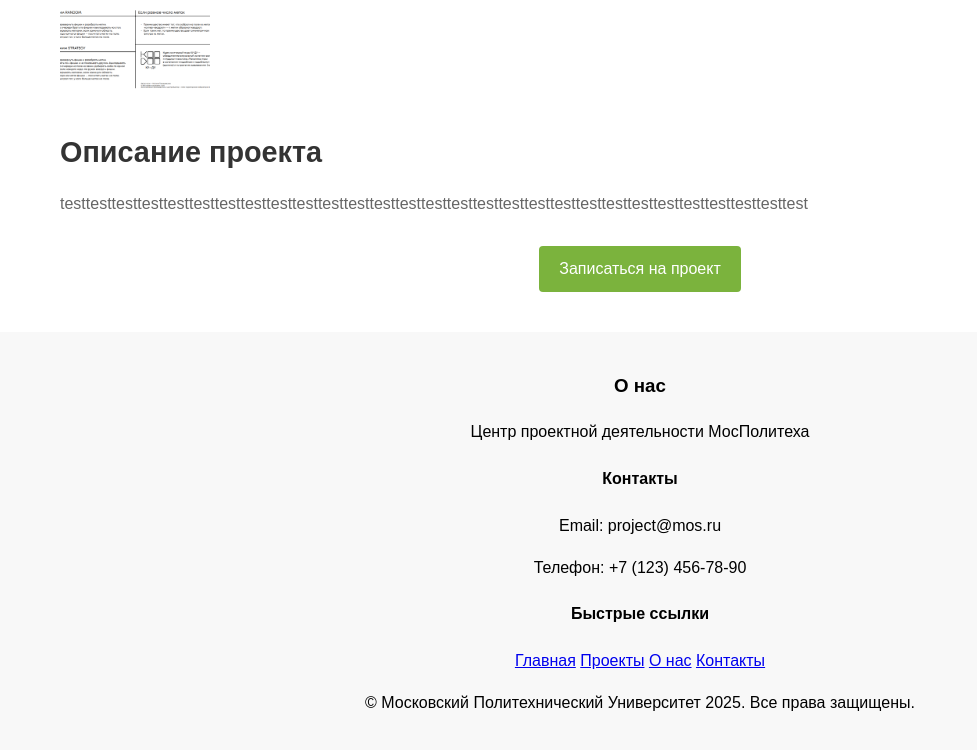
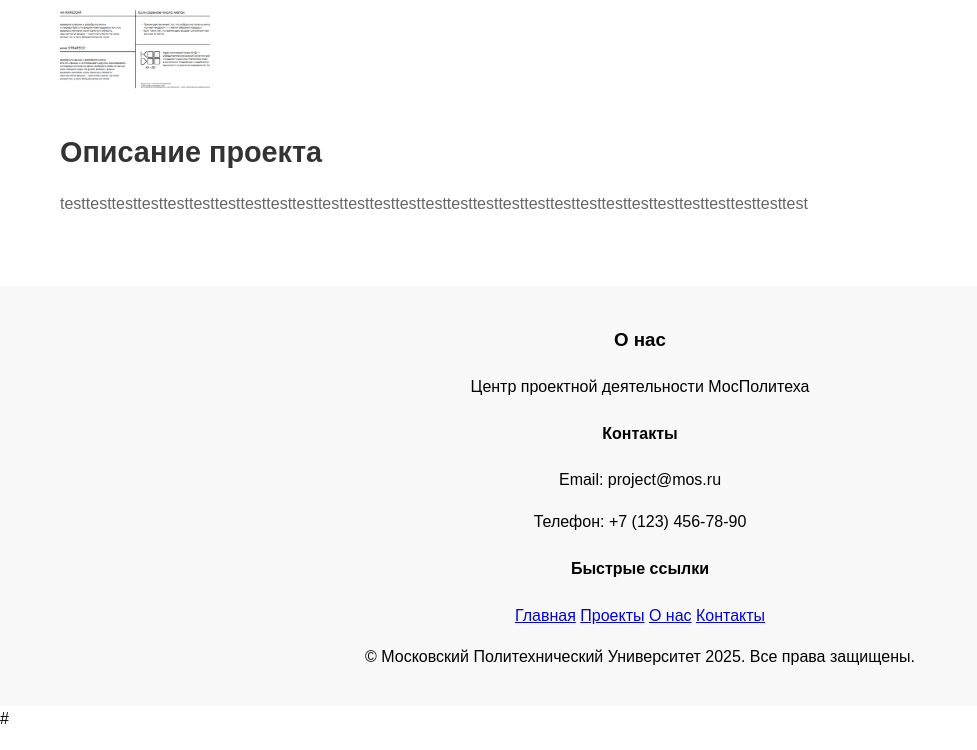
Before and after one commit to CatsClaw111/ecssuwt_pa_mpu, a Django app: page /project/1/ in a window 1280 px wide. Shown: the part 813-1563 px from the top of the page, without its empty margins (0-977 px from the left). After the commit the page ends 1537 px from the top, so only its background shows below. Run offline with Django 5.2, Linux system fonts and the light colour scheme; data comes from the database, SQL or seed files in the repository.

Commit message:
Папка проекта, после смены ветки

```diff
--- a/OneDrive/Рабочий стол/VSCode/Kursach/polytechApp/main/templates/main/project.html
+++ b/OneDrive/Рабочий стол/VSCode/Kursach/polytechApp/main/templates/main/project.html
@@ -138,10 +138,5 @@
         <h2>Описание проекта</h2>
         <p>{{ project.short_description }}</p>
     </div>
-
-    <!-- Кнопка действия -->
-    <div class="project-actions">
-        <a href="#" class="add-to-cart">Записаться на проект</a>
-    </div>
 </div>
 {% endblock %}
```
